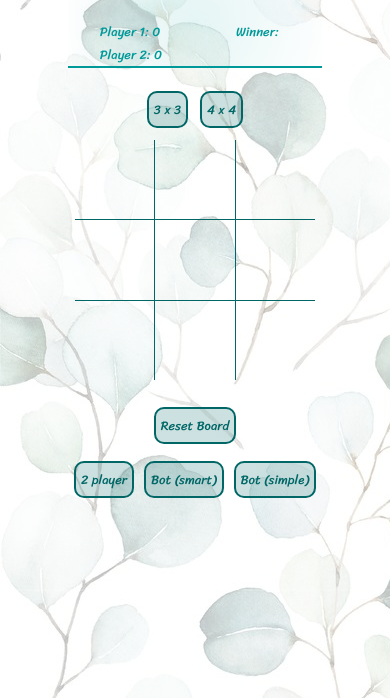
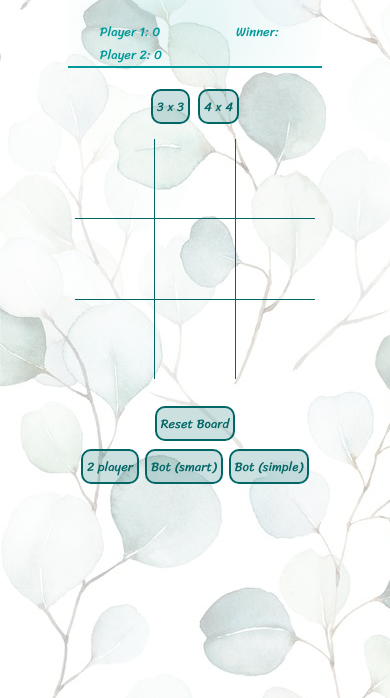
Before and after one commit to berternie9/project_1, a plain HTML site: page index.html in a window 390 px wide. Shown: the part 146-844 px from the top of the page. Drawn offline with nearby package versions, Linux system fonts and the light colour scheme; a web font is replaced by a local one.

Commit message:
update css

```diff
--- a/style.css
+++ b/style.css
@@ -84,12 +84,6 @@ header {
     margin: 4vh auto;
 }
 
-.sriracha-regular {
-    font-family: "Sriracha", cursive;
-    font-weight: 400;
-    font-style: normal;
-  }
-
 .squares-wrapper-by3 {
     display: grid;
     grid-template-columns: repeat(3, 1fr);
@@ -145,6 +139,12 @@ header {
     border-bottom: 1px #006666 solid;
 }
 
+.sriracha-regular {
+    font-family: "Sriracha", cursive;
+    font-weight: 400;
+    font-style: normal;
+}
+
 .title {
     text-align: center;
     margin: 1% 0;
@@ -160,10 +160,10 @@ header {
     display: inline-block;
 }
 
-@media (max-width: 420px) {
+@media (max-width: 620px) {
     .by3-btn, .by4-btn, .reset-game-btn, .bot-simple-btn, .bot-smart-btn, .two-player-btn {
-        margin: 5px;
-        padding: 5px;
+        margin: 3px;
+        padding: 4px;
         color: #006666;
         font-size: 0.8rem;
     }
@@ -179,11 +179,13 @@ header {
         height: 30vh;
         padding: 0.5rem;
         margin-top: 0.6rem;
+        gap: 1%;
     }
 
     .left-panel {
         display: grid;
         grid-template-columns: repeat(2, 1fr);
+        margin-bottom: 4%;;
     }
 
     .metadata-wrapper {
```
